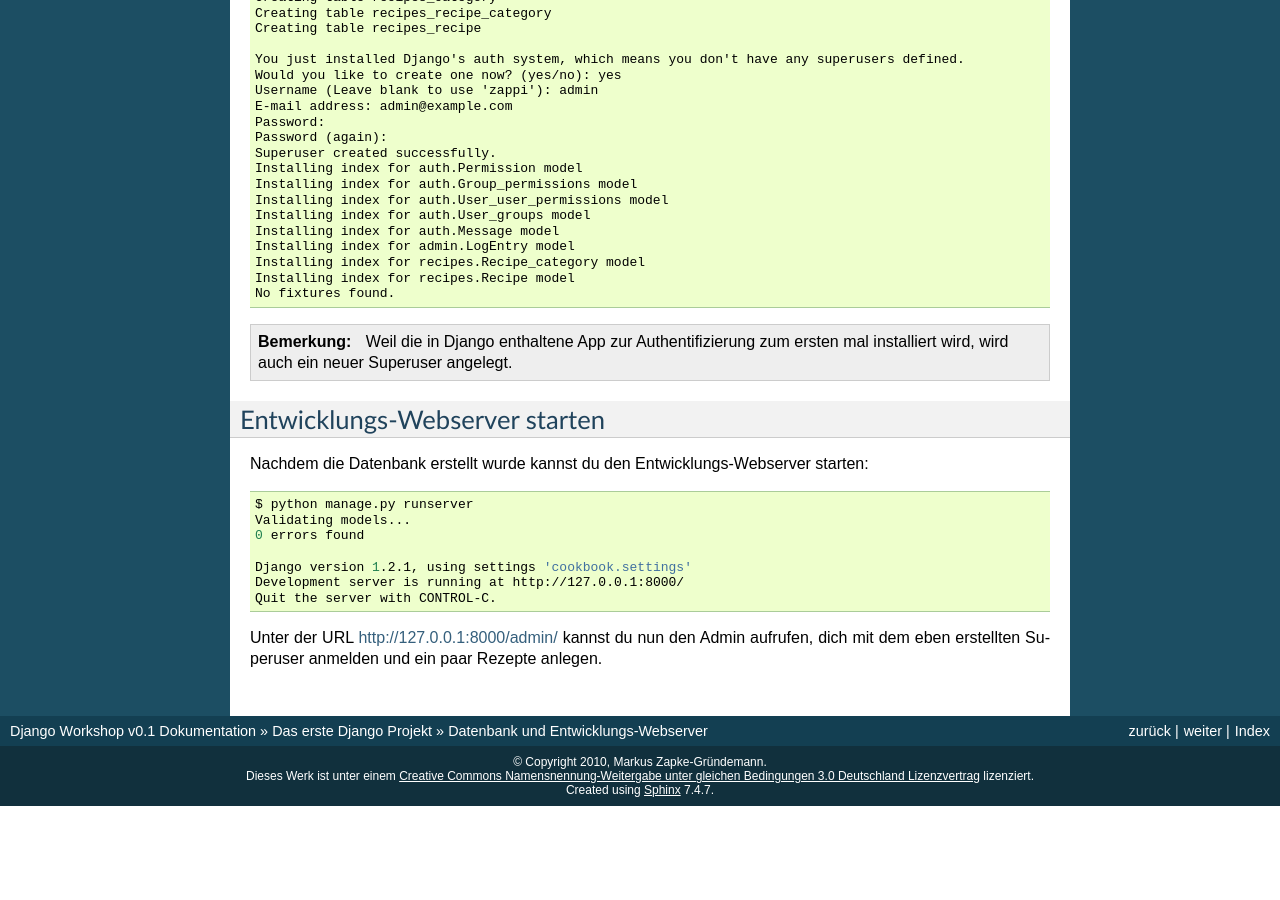
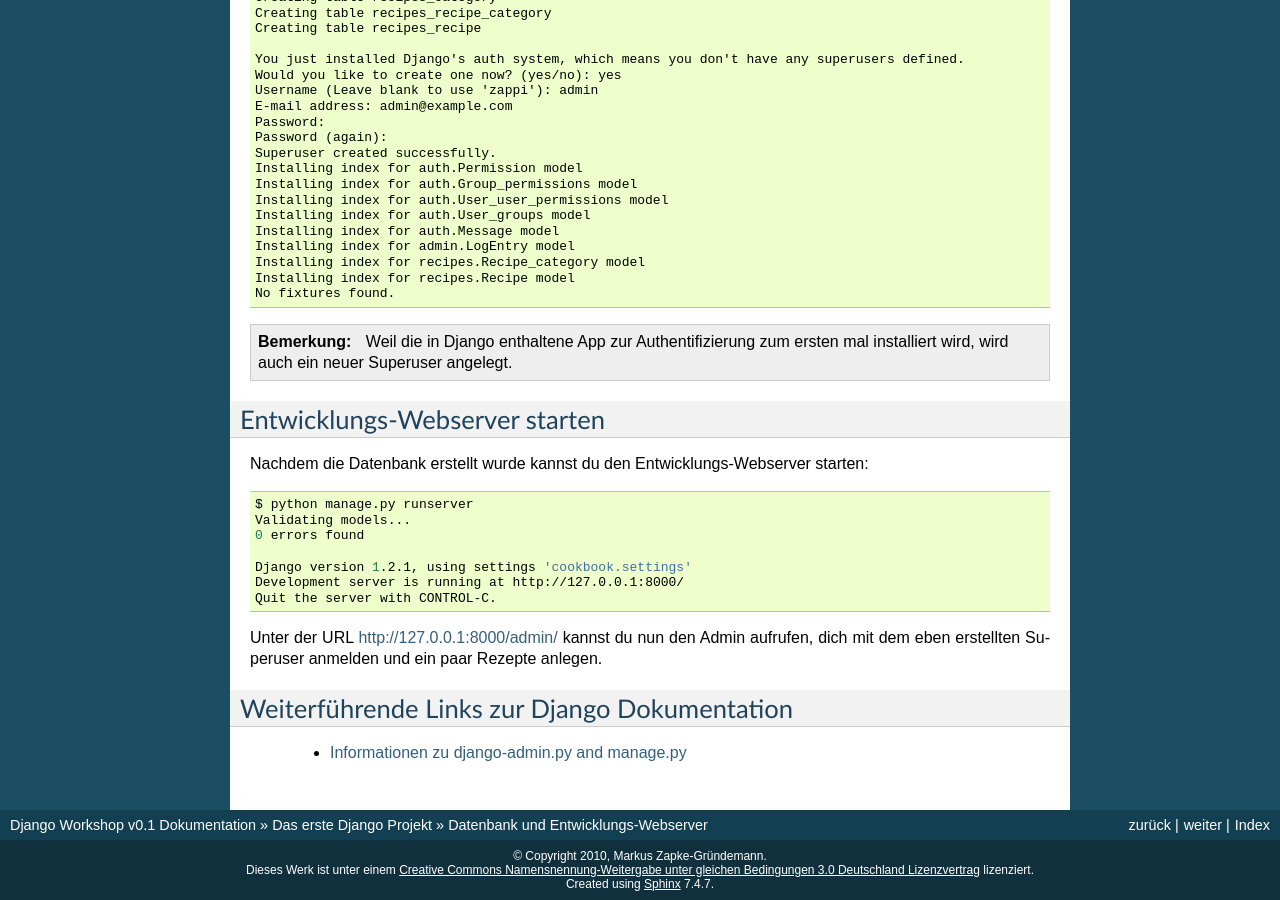
Before and after one commit to keimlink/django-workshop, a Sphinx documentation site: the page built from docs/erstes_projekt/datenbank.rst, in a window 1280 px wide and 900 px high, scrolled down 1096 px. Built offline with Sphinx 7.4.7, drawn with Linux system fonts in a browser that asks for light colours; before the commit the page ends 1902 px from its top, so only the background shows below that; some of the changed text lies outside the part shown.

Commit message:
Link zur Dokumentation hinzugefügt.

```diff
--- a/docs/erstes_projekt/datenbank.rst
+++ b/docs/erstes_projekt/datenbank.rst
@@ -103,3 +103,8 @@ Nachdem die Datenbank erstellt wurde kannst du den Entwicklungs-Webserver starte
     Quit the server with CONTROL-C.
 
 Unter der URL http://127.0.0.1:8000/admin/ kannst du nun den Admin aufrufen, dich mit dem eben erstellten Superuser anmelden und ein paar Rezepte anlegen.
+
+Weiterführende Links zur Django Dokumentation
+=============================================
+
+    * `Informationen zu django-admin.py and manage.py <http://docs.djangoproject.com/en/1.2/ref/django-admin/#ref-django-admin>`_
```
